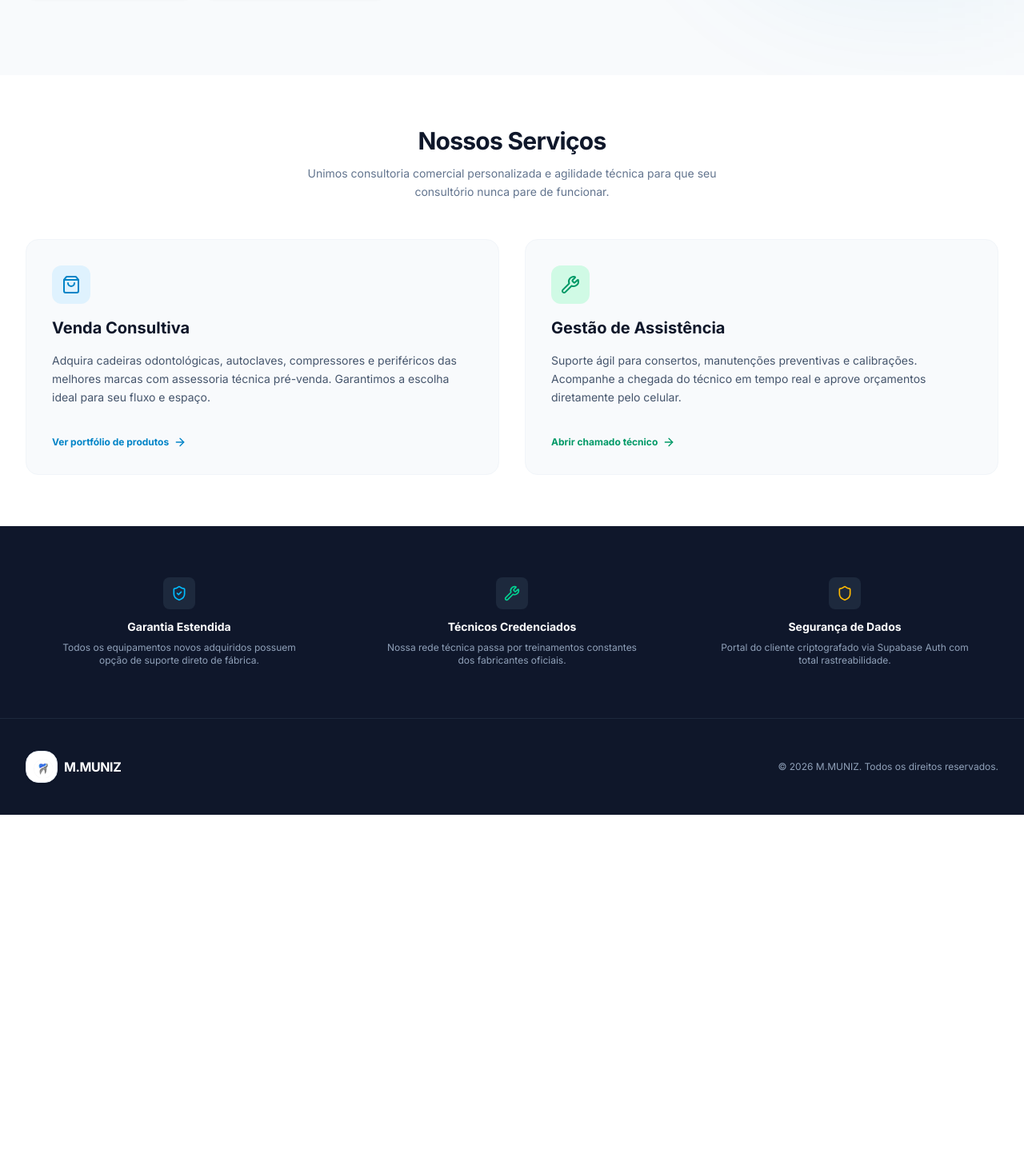
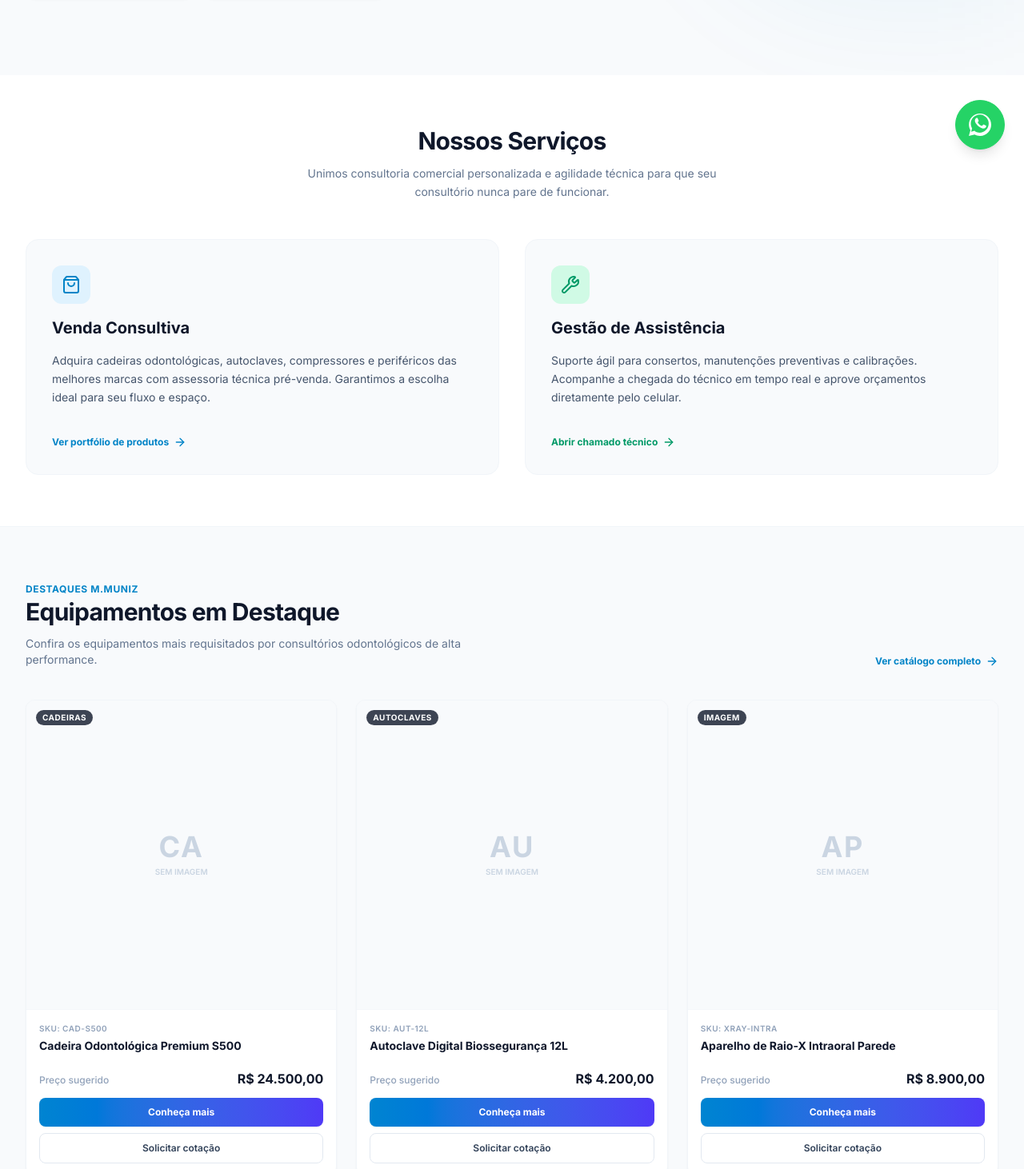
Before and after one commit to cardoso1967-lab/plataforma-dental, a Next.js app: page / in a window 1280 px wide. Shown: the part 589-2051 px from the top of the page at 80% size. Before the commit the page ends 1608 px from the top, so only its background shows below. Built offline with nearby package versions, Linux system fonts and the light colour scheme; no server answers.

Commit message:
feat: adicionar CTAs comerciais e WhatsApp manual

```diff
--- a/src/app/(public)/layout.tsx
+++ b/src/app/(public)/layout.tsx
@@ -1,6 +1,7 @@
 import React from 'react';
 import { Header } from '@/components/Header';
 import { Stethoscope } from 'lucide-react';
+import { WhatsAppFloatingButton } from '@/components/WhatsAppFloatingButton';
 
 export default function PublicLayout({
   children,
@@ -26,6 +27,7 @@ export default function PublicLayout({
           </p>
         </div>
       </footer>
+      <WhatsAppFloatingButton />
     </div>
   );
 }
--- a/src/app/(public)/page.tsx
+++ b/src/app/(public)/page.tsx
@@ -2,6 +2,34 @@ import React from 'react';
 import Link from 'next/link';
 import { ShieldCheck, Wrench, Shield, ShoppingBag, ArrowRight } from 'lucide-react';
 import { MobileButton } from '@/components/ui/MobileButton';
+import { ProductCard } from '@/components/ui/ProductCard';
+
+const featuredProducts = [
+  {
+    id: '1',
+    name: 'Cadeira Odontológica Premium S500',
+    slug: 'cadeira-odontologica-premium-s500',
+    price: 24500.00,
+    category: 'Cadeiras',
+    sku: 'CAD-S500',
+  },
+  {
+    id: '2',
+    name: 'Autoclave Digital Biossegurança 12L',
+    slug: 'autoclave-digital-biosseguranca-12l',
+    price: 4200.00,
+    category: 'Autoclaves',
+    sku: 'AUT-12L',
+  },
+  {
+    id: '3',
+    name: 'Aparelho de Raio-X Intraoral Parede',
+    slug: 'aparelho-de-raio-x-intraoral-parede',
+    price: 8900.00,
+    category: 'Imagem',
+    sku: 'XRAY-INTRA',
+  },
+];
 
 export default function HomePage() {
   return (
@@ -88,6 +116,38 @@ export default function HomePage() {
         </div>
       </section>
 
+      {/* Featured Products Section */}
+      <section className="py-16 bg-slate-50 border-t border-b border-slate-100">
+        <div className="max-w-7xl mx-auto px-4 sm:px-6 lg:px-8 space-y-10">
+          <div className="flex flex-col md:flex-row md:items-end justify-between gap-4">
+            <div className="space-y-3">
+              <span className="text-xs font-bold text-brand-clinical uppercase tracking-wider">
+                Destaques M.MUNIZ
+              </span>
+              <h2 className="text-2xl sm:text-3xl font-extrabold text-brand-dark tracking-tight">
+                Equipamentos em Destaque
+              </h2>
+              <p className="text-sm text-slate-500 max-w-xl">
+                Confira os equipamentos mais requisitados por consultórios odontológicos de alta performance.
+              </p>
+            </div>
+            <Link
+              href="/produtos"
+              className="inline-flex items-center text-xs font-bold text-brand-clinical hover:text-sky-700 transition-colors group shrink-0"
+            >
+              <span>Ver catálogo completo</span>
+              <ArrowRight className="w-4 h-4 ml-1.5 transition-transform group-hover:translate-x-1" />
+            </Link>
+          </div>
+
+          <div className="grid grid-cols-1 sm:grid-cols-2 lg:grid-cols-3 gap-6">
+            {featuredProducts.map((product) => (
+              <ProductCard key={product.id} {...product} />
+            ))}
+          </div>
+        </div>
+      </section>
+
       {/* Safety & Features Section */}
       <section className="bg-slate-900 text-white py-16">
         <div className="max-w-7xl mx-auto px-4 sm:px-6 lg:px-8 grid sm:grid-cols-3 gap-8">
--- /dev/null
+++ b/src/components/WhatsAppFloatingButton.tsx
@@ -0,0 +1,48 @@
+'use client';
+
+import React from 'react';
+import { usePathname } from 'next/navigation';
+
+export const WhatsAppFloatingButton: React.FC = () => {
+  const pathname = usePathname();
+
+  // O botão flutuante deve aparecer apenas nas páginas públicas especificadas:
+  // '/', '/produtos', '/produtos/[slug]' e '/contato'
+  const allowedPaths = ['/', '/produtos', '/contato'];
+  const isAllowed = allowedPaths.includes(pathname) || pathname.startsWith('/produtos/');
+
+  if (!isAllowed) return null;
+
+  const whatsappNumber = process.env.NEXT_PUBLIC_WHATSAPP_NUMBER;
+
+  // Link sugerido para o WhatsApp:
+  // https://wa.me/NUMERO?text=Olá,%20gostaria%20de%20saber%20mais%20sobre%20os%20equipamentos%20odontológicos%20da%20M.MUNIZ.
+  const href = whatsappNumber
+    ? `https://wa.me/${whatsappNumber}?text=${encodeURIComponent(
+        'Olá, gostaria de saber mais sobre os equipamentos odontológicos da M.MUNIZ.'
+      )}`
+    : '/contato';
+
+  const isExternal = !!whatsappNumber;
+
+  return (
+    <a
+      href={href}
+      target={isExternal ? '_blank' : undefined}
+      rel={isExternal ? 'noopener noreferrer' : undefined}
+      className="fixed bottom-6 right-6 z-50 bg-[#25D366] hover:bg-[#20ba5a] text-white p-3.5 sm:p-4 rounded-full shadow-lg hover:shadow-2xl transition-all duration-300 flex items-center justify-center group active:scale-95 border border-[#25D366] cursor-pointer"
+      aria-label="Fale conosco no WhatsApp"
+    >
+      <svg
+        className="w-6 h-6 sm:w-7 sm:h-7 fill-current"
+        viewBox="0 0 24 24"
+        xmlns="http://www.w3.org/2000/svg"
+      >
+        <path d="M.057 24l1.687-6.163c-1.041-1.804-1.588-3.849-1.587-5.946C.06 5.348 5.397.01 12.008.01c3.202.001 6.212 1.246 8.477 3.513 2.262 2.268 3.507 5.28 3.505 8.484-.004 6.657-5.34 11.997-11.953 11.997-2.005-.001-3.973-.502-5.724-1.455L0 24zm6.59-4.846c1.6.95 3.188 1.449 4.825 1.451 5.436 0 9.86-4.37 9.864-9.799.002-2.63-1.023-5.101-2.885-6.965C16.528 2.01 14.069.99 11.999.99 6.562.99 2.137 5.36 2.134 10.79c-.001 1.766.478 3.49 1.385 5.035l-.999 3.65 3.743-.974zm11.368-6.41c-.297-.149-1.758-.867-2.03-.967-.273-.099-.471-.148-.67.15-.197.297-.767.966-.94 1.164-.173.199-.347.223-.644.075-.297-.15-1.255-.463-2.39-1.475-.883-.788-1.48-1.761-1.653-2.059-.173-.297-.018-.458.13-.606.134-.133.298-.347.446-.52.149-.174.198-.298.298-.497.099-.198.05-.371-.025-.52-.075-.149-.669-1.612-.916-2.207-.242-.579-.487-.5-.669-.51-.173-.008-.371-.01-.57-.01-.198 0-.52.074-.792.372-.272.297-1.04 1.016-1.04 2.479 0 1.462 1.065 2.875 1.213 3.074.149.198 2.096 3.2 5.077 4.487.709.306 1.262.489 1.694.625.712.227 1.36.195 1.871.118.571-.085 1.758-.719 2.006-1.413.248-.694.248-1.289.173-1.413-.074-.124-.272-.198-.57-.347z" />
+      </svg>
+      <span className="max-w-0 overflow-hidden group-hover:max-w-xs transition-all duration-300 ease-out whitespace-nowrap text-xs sm:text-sm font-bold select-none group-hover:ml-2">
+        WhatsApp
+      </span>
+    </a>
+  );
+};
--- a/src/components/ui/ProductCard.tsx
+++ b/src/components/ui/ProductCard.tsx
@@ -1,11 +1,10 @@
 import React from 'react';
 import Link from 'next/link';
-import { ShoppingCart, ExternalLink } from 'lucide-react';
 
 interface ProductCardProps {
   id: string;
   name: string;
-  slug: string;
+  slug?: string;
   price: number;
   category: string;
   imageUrl?: string;
@@ -24,6 +23,14 @@ export const ProductCard: React.FC<ProductCardProps> = ({
     style: 'currency',
     currency: 'BRL',
   }).format(price);
+
+  const targetHref = slug ? `/produtos/${slug}` : '/produtos';
+
+  const whatsappNumber = process.env.NEXT_PUBLIC_WHATSAPP_NUMBER;
+  const whatsappText = encodeURIComponent(`Olá, gostaria de saber mais sobre o produto ${name} da M.MUNIZ.`);
+  const whatsappUrl = whatsappNumber
+    ? `https://wa.me/${whatsappNumber}?text=${whatsappText}`
+    : null;
 
   return (
     <div className="bg-white rounded-xl border border-slate-100 shadow-xs overflow-hidden hover:shadow-lg transition-all flex flex-col h-full group">
@@ -57,7 +64,7 @@ export const ProductCard: React.FC<ProductCardProps> = ({
               SKU: {sku}
             </span>
           )}
-          <Link href={`/produtos/${slug}`} className="hover:text-brand-clinical transition-colors">
+          <Link href={targetHref} className="hover:text-brand-clinical transition-colors">
             <h4 className="font-bold text-slate-900 text-sm line-clamp-2 leading-snug">
               {name}
             </h4>
@@ -72,19 +79,20 @@ export const ProductCard: React.FC<ProductCardProps> = ({
             </span>
           </div>
 
-          <div className="grid grid-cols-5 gap-2">
+          <div className="flex flex-col gap-2">
             <Link
-              href={`/produtos/${slug}`}
-              className="col-span-4 bg-brand-clinical text-white text-xs font-semibold rounded-lg py-2.5 px-3 flex items-center justify-center gap-1.5 active:scale-98 transition-all hover:bg-sky-700"
+              href={targetHref}
+              className="w-full bg-gradient-to-r from-sky-600 to-indigo-600 hover:from-sky-700 hover:to-indigo-700 text-white text-xs font-bold rounded-lg py-2.5 px-3 flex items-center justify-center gap-1.5 active:scale-98 transition-all shadow-xs cursor-pointer"
             >
-              <ShoppingCart className="w-3.5 h-3.5" />
-              <span>Ver Detalhes</span>
+              Conheça mais
             </Link>
             <Link
-              href={`/produtos/${slug}`}
-              className="col-span-1 border border-slate-100 hover:bg-slate-50 rounded-lg flex items-center justify-center text-slate-500 hover:text-slate-900 transition-colors"
+              href={whatsappUrl || '/contato'}
+              target={whatsappUrl ? "_blank" : undefined}
+              rel={whatsappUrl ? "noopener noreferrer" : undefined}
+              className="w-full border border-slate-200 hover:bg-slate-50 text-slate-700 hover:text-brand-dark text-xs font-semibold rounded-lg py-2.5 px-3 flex items-center justify-center gap-1.5 active:scale-98 transition-all cursor-pointer"
             >
-              <ExternalLink className="w-4 h-4" />
+              Solicitar cotação
             </Link>
           </div>
         </div>
```
